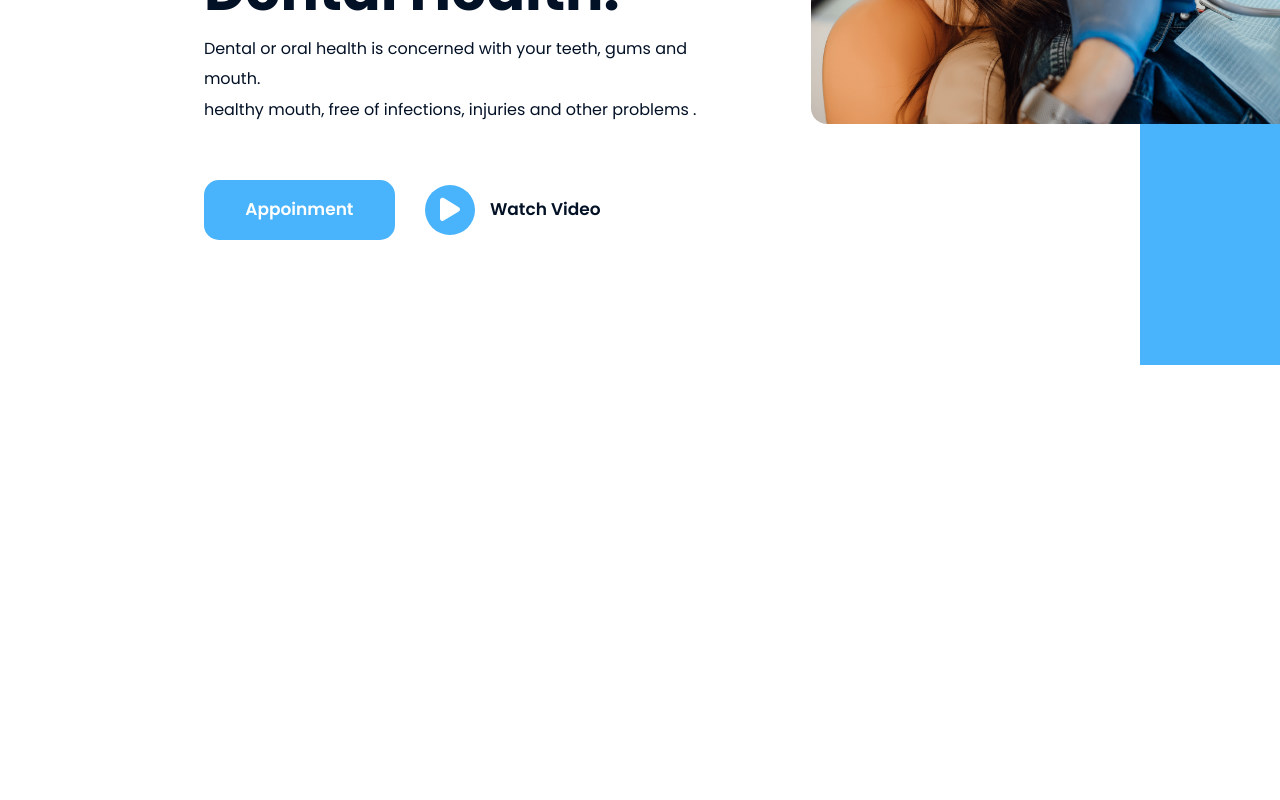
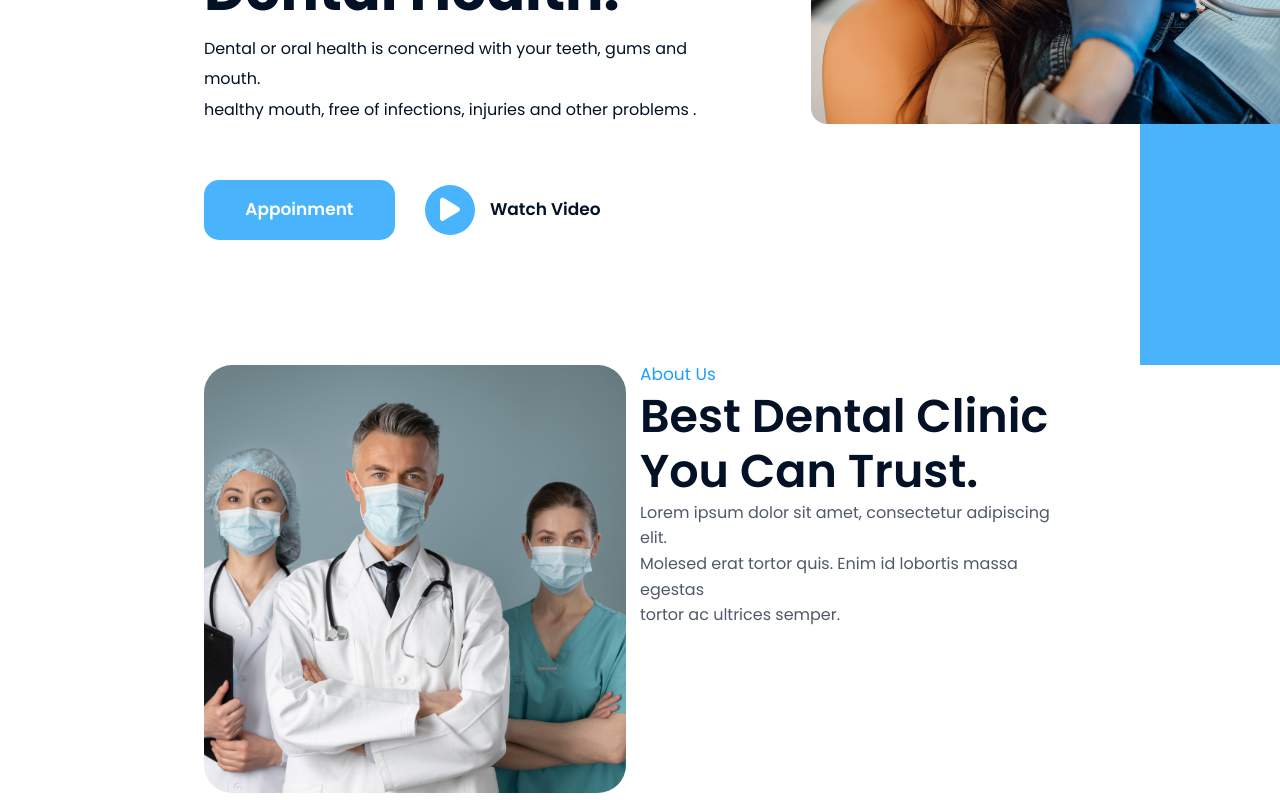
Before and after one commit to nazarMn/Dental, a React (Vite) app: page / in a window 1280 px wide. Shown: the part 435-1235 px from the top of the page. Before the commit the page ends 800 px from the top, so only its background shows below. Built offline with nearby package versions, Linux system fonts and the light colour scheme.

Commit message:
a photo and text have been added to the about us page

```diff
--- a/src/App.jsx
+++ b/src/App.jsx
@@ -1,6 +1,7 @@
 import './App.css'
 import  Header  from './components/Header/Header'
 import Home from './components/Home/Home'
+import AboutUs from './components/AboutUs/AboutUs'
 
 
 function App() {
@@ -16,6 +17,7 @@ function App() {
 
     </div>
 
+    <AboutUs />
 
     </div>
   )
--- /dev/null
+++ b/src/components/AboutUs/AboutUs.css
@@ -0,0 +1,62 @@
+*{
+    margin: 0;
+    padding: 0;
+    box-sizing: border-box;
+    font-family: 'Poppins', sans-serif
+}
+.aboutUs{
+    display: flex;
+    align-items: flex-start;
+    justify-content: center;
+    width: 100%;
+    height: 53.51vh;
+    padding-left: 15.93%;
+    padding-right: 15.93%;
+}
+.aboutUsBox{
+    display: flex;
+    align-items: flex-start;
+    justify-content: space-between;
+    width: 100%;
+    height: 100%;
+}
+.aboutUsBoxLeft{
+width: 50%;
+height: 100%;
+}
+.aboutUsBoxLeft img{
+    height: 100%;
+    border-radius: 28px;
+}
+.aboutUsBoxRight{
+    width: 50%;
+    height: 100%;
+}
+.aboutUsBoxRight .text{
+    display: flex;
+    align-items: flex-start;
+    justify-content: flex-start;
+    text-align: start;
+    flex-direction: column;
+    width: 100%;
+    height: 53.5%;
+}
+.text h2{
+    font-size: 17px;
+    font-weight: 400;
+    line-height: 18.7px;
+    color: #1AA1FD;
+}
+.text h3{
+    font-size: 46px;
+    font-weight: 600;
+    line-height: 55.6px;
+    color: #031126;
+    margin-top: 5px;
+}
+.text p{
+    font-size: 16px;
+    font-weight: 400;
+    line-height: 25.6px;
+    color: #031126B2;
+}
--- /dev/null
+++ b/src/components/AboutUs/AboutUs.jsx
@@ -0,0 +1,30 @@
+import React from "react";
+import './AboutUs.css';
+import doctor from './../../assets/img/doctor.png';
+
+
+
+const AboutUs = () => {
+    return (
+      <div className="aboutUs">
+        <div className="aboutUsBox">
+            <div className="aboutUsBoxLeft">
+            <img src={doctor} alt="doctor" />
+            </div>
+            <div className="aboutUsBoxRight">
+                <div className="text">
+                    <h2>About Us</h2>
+                    <h3>Best Dental Clinic <br /> You Can Trust.</h3>
+                    <p>Lorem ipsum dolor sit amet, consectetur adipiscing elit. <br /> Molesed erat tortor quis. Enim id lobortis massa egestas <br /> tortor ac ultrices semper. </p>
+
+                </div>
+
+            </div>
+
+        </div>
+
+      </div>
+    )
+}
+
+export default AboutUs
--- a/src/components/Home/Home.css
+++ b/src/components/Home/Home.css
@@ -103,7 +103,6 @@ text-align: start;
 }
 .homeRight img{
     margin-top: 17%;
-
     width: 90%;
     position: absolute;
     border-radius: 16px;
```
Also changed, not shown: src/assets/img/doctor.png (added).
